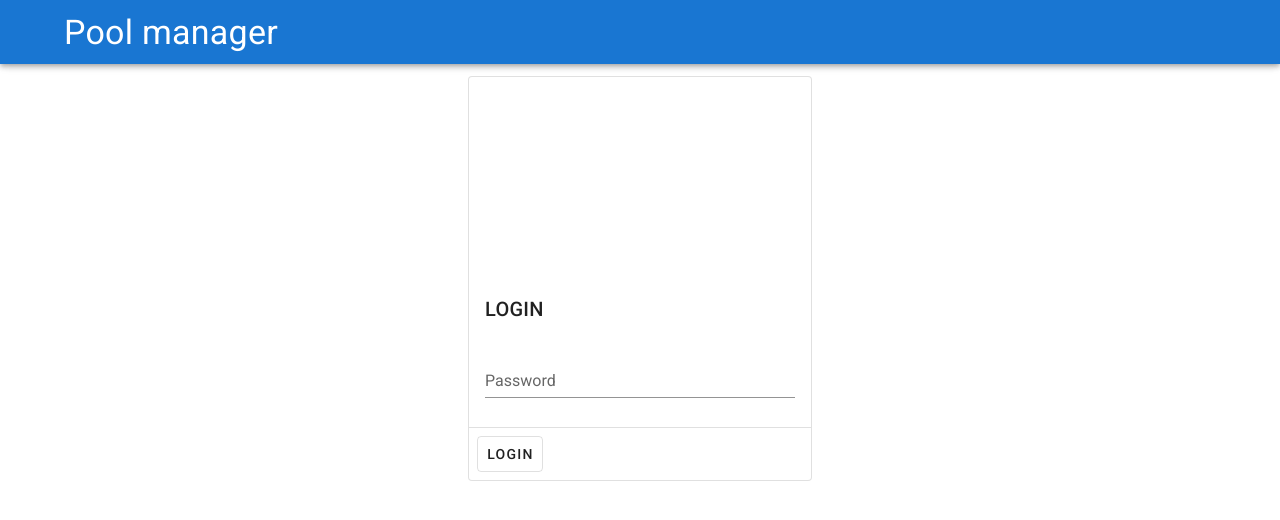
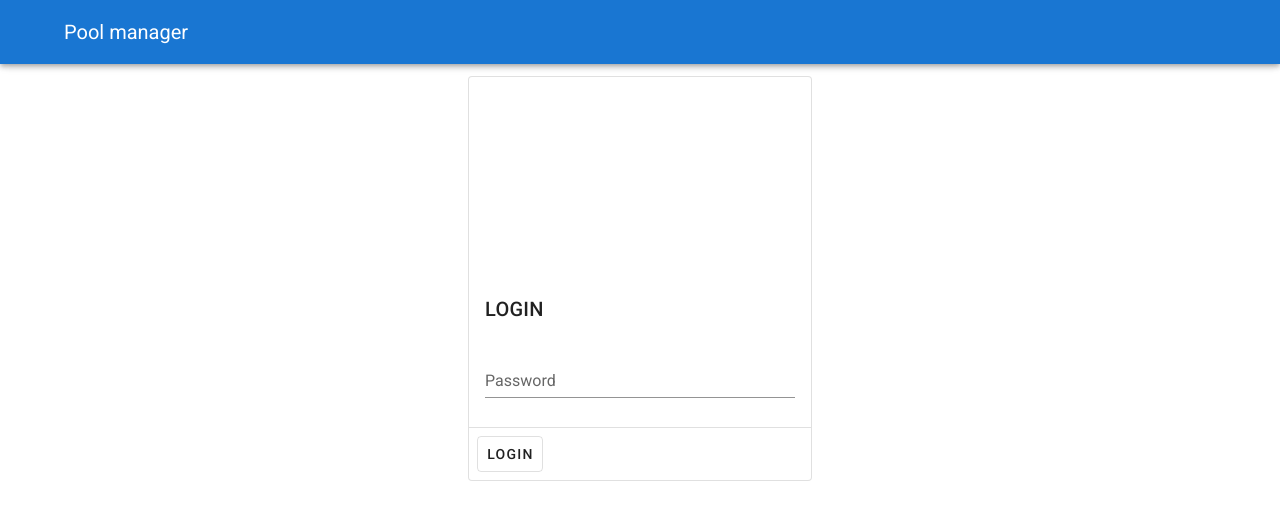
Before and after one commit to libesz/poolmanager, a Vue app in the folder site/: page / in a window 1280 px wide. Shown: the top 520 px of the page. Built offline with nearby package versions, Linux system fonts and the light colour scheme.

Commit message:
font fix for header

```diff
--- a/site/src/App.vue
+++ b/site/src/App.vue
@@ -15,7 +15,7 @@
           width="40"
         />
 
-        <span class="display-1">Pool manager</span>
+        <v-toolbar-title>Pool manager</v-toolbar-title>
       </div>
 
       <v-spacer></v-spacer>
```
